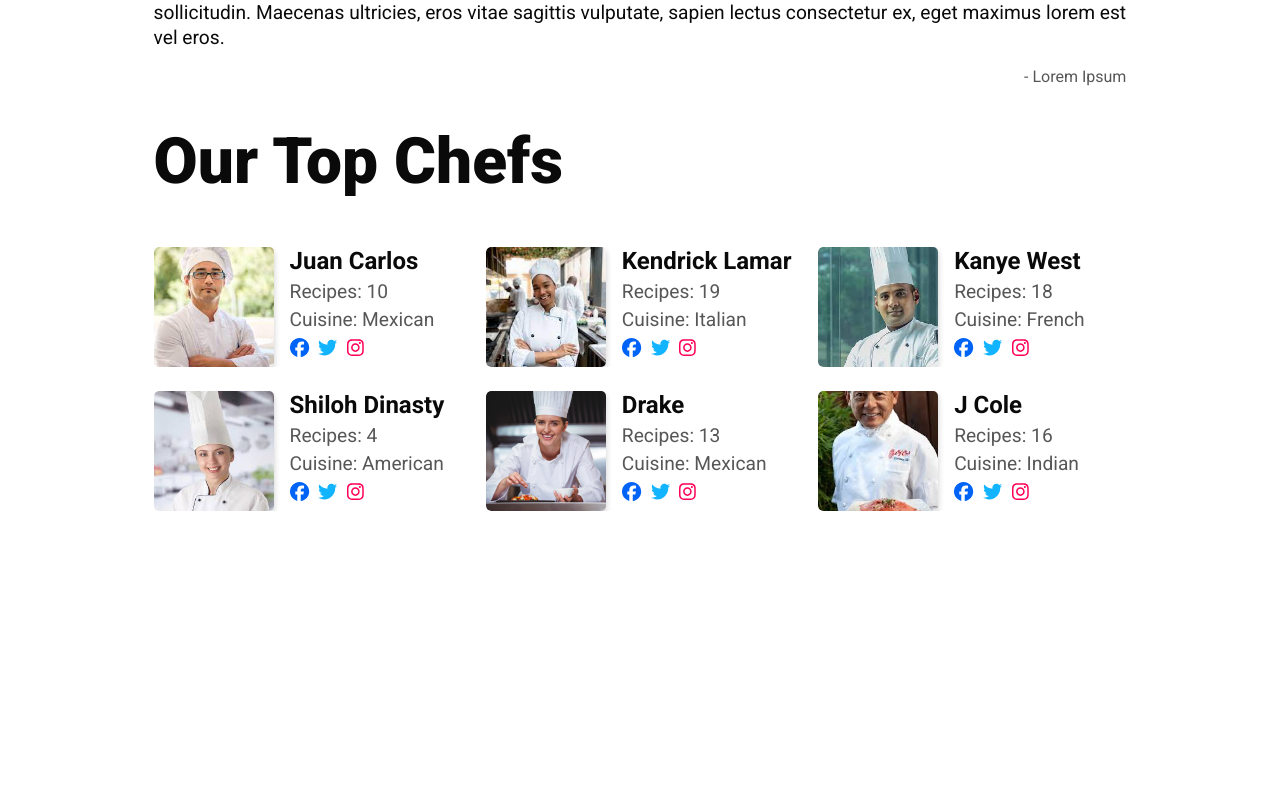
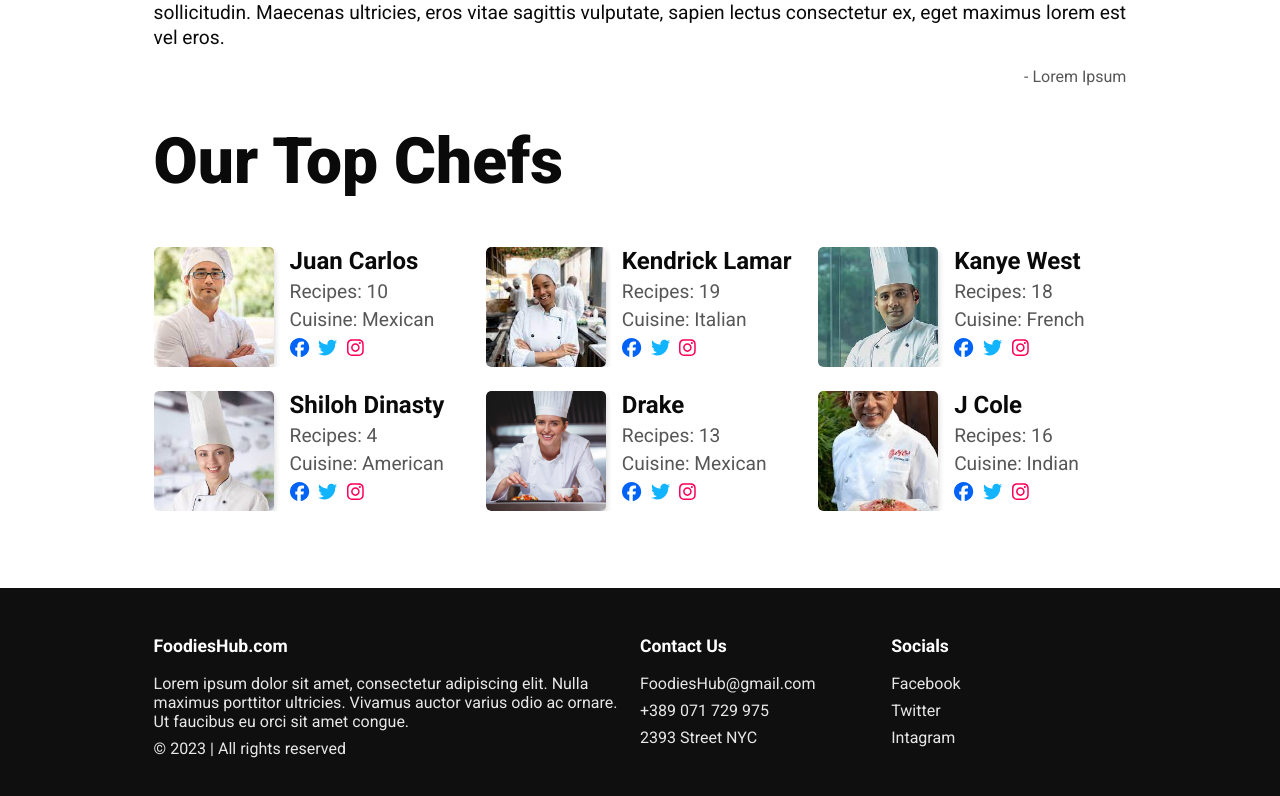
Before and after one commit to jasir3124/Food-app, a React (Create React App) app: page / in a window 1280 px wide. Shown: the part 1076-1872 px from the top of the page. Before the commit the page ends 1664 px from the top, so only its background shows below. Built offline with nearby package versions, Linux system fonts and the light colour scheme.

Commit message:
finished website

```diff
--- a/src/App.js
+++ b/src/App.js
@@ -3,6 +3,7 @@ import HeroSection from './components/heroSection.js';
 import ImproveSkills from './components/improveSkillSection.js';
 import QuoteSectionfrom from "./components/wordSection.js";
 import ChefsSection from './components/chefsSection.js'
+import Footer from './components/footer.js'
 
 
 function App() {
@@ -15,6 +16,7 @@ function App() {
         <QuoteSectionfrom />
         <ChefsSection />
       </div>
+      <Footer />
     </div>
   );
 }
--- /dev/null
+++ b/src/components/footer.js
@@ -0,0 +1,23 @@
+export default function footer(){
+    return(
+        <div className="footer container">
+            <div className='footerSection'>
+                <p className="title">FoodiesHub.com</p>
+                <p>Lorem ipsum dolor sit amet, consectetur adipiscing elit. Nulla maximus porttitor ultricies. Vivamus auctor varius odio ac ornare. Ut faucibus eu orci sit amet congue.</p>
+                <p>&copy; 2023 | All rights reserved</p>
+            </div>
+            <div className='footerSection'>
+                <p className="title">Contact Us</p>
+                <p>FoodiesHub@gmail.com</p>
+                <p>+389 071 729 975</p>
+                <p>2393 Street NYC</p>
+            </div>
+            <div className='footerSection'>
+                <p className="title">Socials</p>
+                <p>Facebook</p>
+                <p>Twitter</p>
+                <p>Intagram</p>
+            </div>
+        </div>
+    )
+}
--- a/src/styles/index.scss
+++ b/src/styles/index.scss
@@ -81,61 +81,29 @@ body{
     }
 }
 
-.section.chiefs{
-    display: block;
-}
-.chefCard{
-    display: flex;
-    height: 120px;
-    background-color: var(--background-color);
-    border-radius: 5px;
-    overflow: hidden;
-    img{
-        height: 100%;
-        width: 120px;
-        border-radius: 5px;
-        box-shadow: 0 3px 6px var(--shadow-color);
-    }
-    .chefCardInfo{
-        height: 100%;
-        display: flex;
-        flex-direction: column;
-        justify-content: space-between;
-        padding-bottom: .5em;
-        padding-left: 1em;
-        .chefCardName{
-            font-size: 1.5em;
+
+
+
+.footer{
+    background-color: #0f0f0f;
+    color: #fff;
+    padding-block: 3em;
+    display: grid;
+    grid-template-columns: 2fr 1fr 1fr;
+    grid-gap: 1em;
+    .footerSection{
+        p{
+            opacity: .9;
+            margin-bottom: .5em;
+        }
+        p.title{
+            opacity: 1;
             font-weight: bold;
-            color: var(--text-color);
-        }
-        .chefRecipiesCount, .chefCuisine{
-            font-size: 1.2em;
-            color: var(--text-light);
-        }
-        .chefIcons{
-            font-size: 1.2em;
-            svg{
-                margin-right: .5em;
-                &:nth-child(1){
-                    color: #0063f7;
-                }
-                &:nth-child(2){
-                    color: #13b4ff;
-                }
-                &:nth-child(3){
-                    color: #ff0056;
-                }
-            }
+            margin-bottom: 1em;
+            font-size: 1.1em;
         }
     }
 }
-.topChefsContainer{
-    display: grid;
-    grid-template-columns: repeat(auto-fit, minmax(280px, 1fr));
-    gap: 1.5em;
-    margin-top: 3em;
-}
-
 .main{
     padding-block: 3vw;
 }
@@ -150,6 +118,7 @@ body{
 @import 'partials/navbar.scss';
 @import 'partials/improveSkills.scss';
 @import 'partials/quoteSection.scss';
+@import 'partials/chefsSection.scss';
 @import 'partials/animations.scss';
 @media screen and (max-width: 760px){
     .navBar{
--- /dev/null
+++ b/src/styles/partials/chefsSection.scss
@@ -0,0 +1,54 @@
+.section.chiefs{
+    display: block;
+}
+.chefCard{
+    display: flex;
+    height: 120px;
+    background-color: var(--background-color);
+    border-radius: 5px;
+    overflow: hidden;
+    img{
+        height: 100%;
+        width: 120px;
+        border-radius: 5px;
+        box-shadow: 0 3px 6px var(--shadow-color);
+    }
+    .chefCardInfo{
+        height: 100%;
+        display: flex;
+        flex-direction: column;
+        justify-content: space-between;
+        padding-bottom: .5em;
+        padding-left: 1em;
+        .chefCardName{
+            font-size: 1.5em;
+            font-weight: bold;
+            color: var(--text-color);
+        }
+        .chefRecipiesCount, .chefCuisine{
+            font-size: 1.2em;
+            color: var(--text-light);
+        }
+        .chefIcons{
+            font-size: 1.2em;
+            svg{
+                margin-right: .5em;
+                &:nth-child(1){
+                    color: #0063f7;
+                }
+                &:nth-child(2){
+                    color: #13b4ff;
+                }
+                &:nth-child(3){
+                    color: #ff0056;
+                }
+            }
+        }
+    }
+}
+.topChefsContainer{
+    display: grid;
+    grid-template-columns: repeat(auto-fit, minmax(280px, 1fr));
+    gap: 1.5em;
+    margin-top: 3em;
+}
```
Also changed, not shown: src/components/chefsSection.js (+1 -7 lines), src/components/chefCard.js (renamed from src/components/chefCarl.js).
